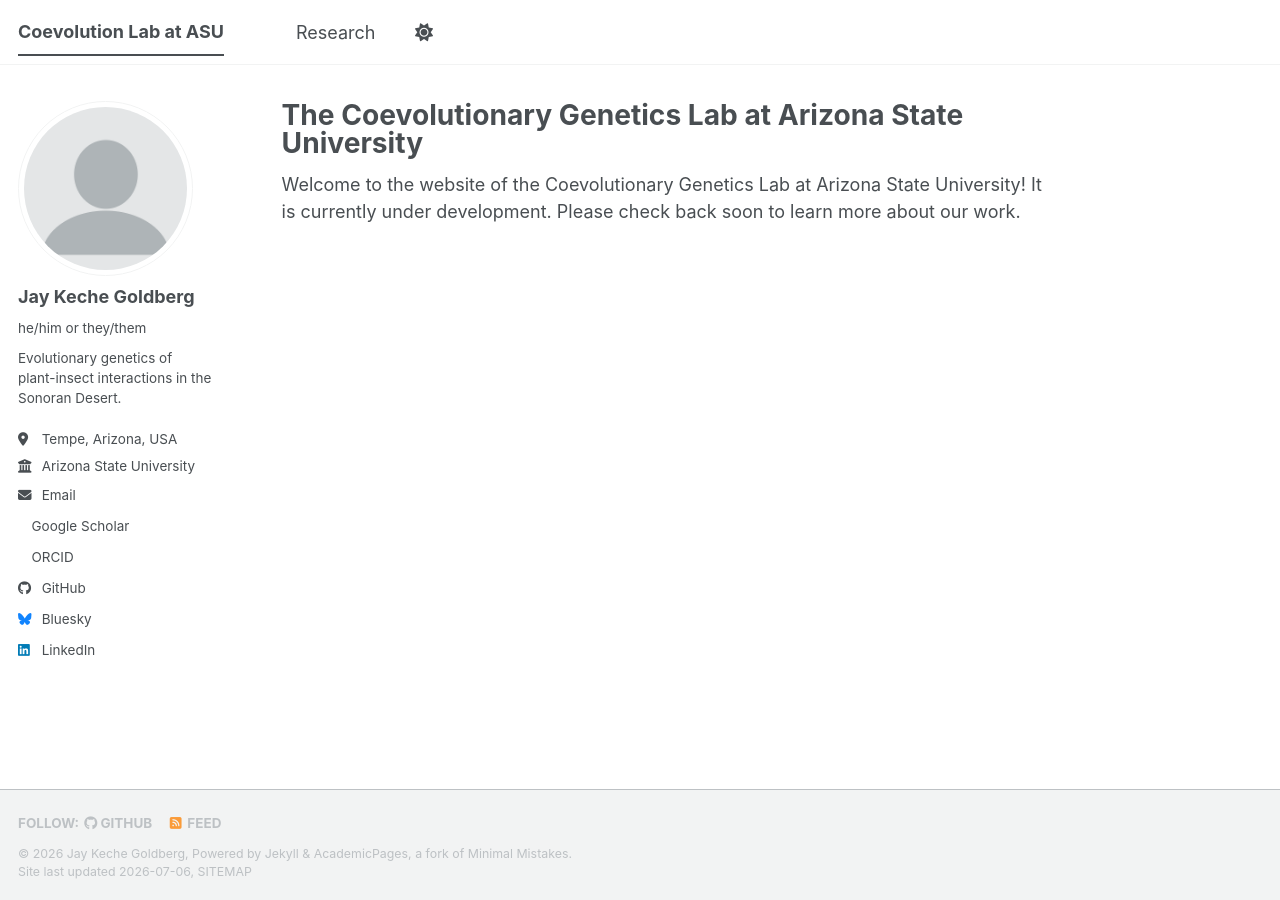
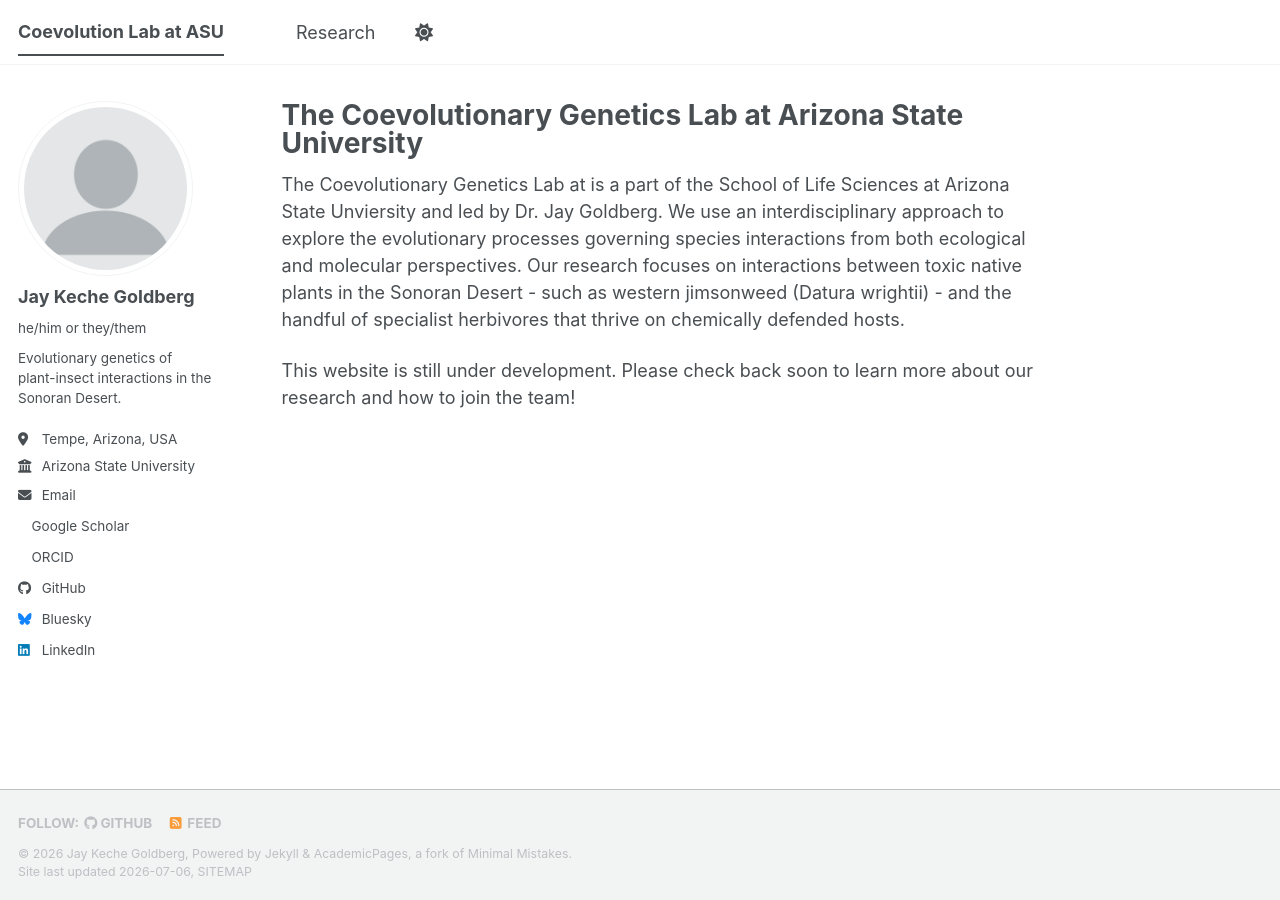
Before and after one commit to caterpillar-coevolution/jaykgoldberg.github.io, a Jekyll site: the page built from _pages/about.md, in a window 1280 px wide. Built offline with Jekyll 4.4.1, drawn with Linux system fonts in a browser that asks for light colours; a style sheet for code colours, icons or effects is not loaded.

Commit message:
Revise about page content for Coevolutionary Genetics Lab
Expanded the description of the Coevolutionary Genetics Lab and its research focus, including details about the lab's leadership and ongoing projects.

```diff
--- a/_pages/about.md
+++ b/_pages/about.md
@@ -7,4 +7,6 @@ redirect_from:
   - /about.html
 ---
 
-Welcome to the website of the Coevolutionary Genetics Lab at Arizona State University! It is currently under development. Please check back soon to learn more about our work.
+The Coevolutionary Genetics Lab at is a part of the School of Life Sciences at Arizona State Unviersity and led by Dr. Jay Goldberg. We use an interdisciplinary approach to explore the evolutionary processes governing species interactions from both ecological and molecular perspectives. Our research focuses on interactions between toxic native plants in the Sonoran Desert - such as western jimsonweed (Datura wrightii) - and the handful of specialist herbivores that thrive on chemically defended hosts.
+
+This website is still under development. Please check back soon to learn more about our research and how to join the team!
```
